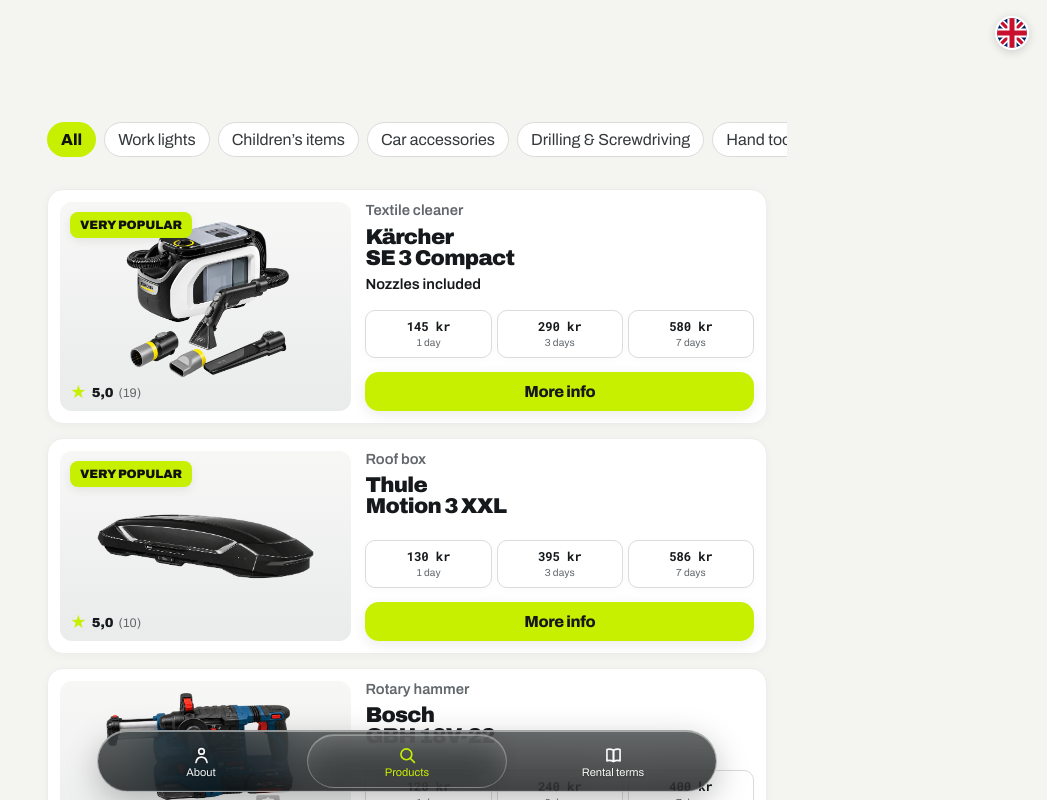
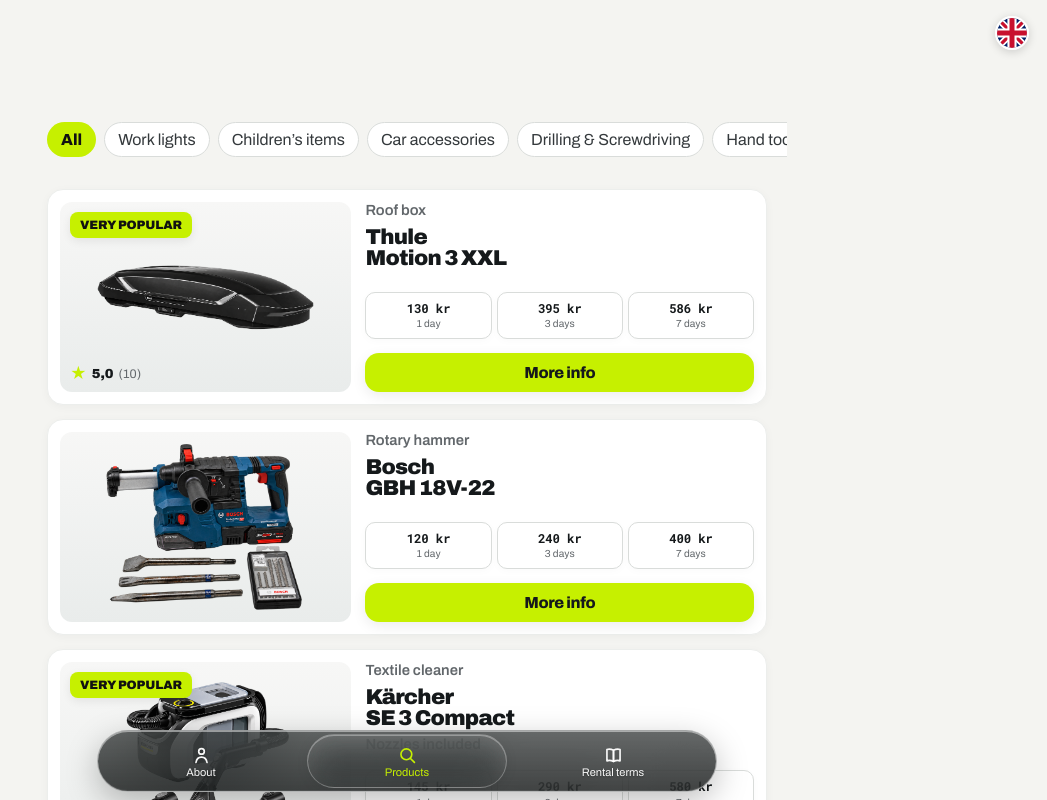
Before and after one commit to peralmkvist/hyrbart-webapp, a Next.js app in the folder hyrbart-webapp/: page /en/produkter in a window 1280 px wide. Shown: the top 800 px of the page, without its empty margins (233-1280 px from the left). Built offline with nearby package versions, Linux system fonts and the light colour scheme; no server answers.

Commit message:
Sort products by product type

```diff
--- a/hyrbart-webapp/app/[locale]/produkter/page.tsx
+++ b/hyrbart-webapp/app/[locale]/produkter/page.tsx
@@ -56,14 +56,9 @@ export default async function ProductsPage({
     ? products.filter((product) => product.category === selectedCategory)
     : products;
   const sortedProducts = [...filteredProducts].sort((a, b) => {
-    const aCategory = a.detailCategory
-      ? (en ? a.detailCategory.en : a.detailCategory.sv)
-      : (en ? (a.typeEn ?? a.type) : a.type);
-    const bCategory = b.detailCategory
-      ? (en ? b.detailCategory.en : b.detailCategory.sv)
-      : (en ? (b.typeEn ?? b.type) : b.type);
-
-    return aCategory.localeCompare(bCategory, en ? 'en' : 'sv', { sensitivity: 'base' });
+    const aType = en ? (a.typeEn ?? a.type) : a.type;
+    const bType = en ? (b.typeEn ?? b.type) : b.type;
+    return aType.localeCompare(bType, en ? 'en' : 'sv', { sensitivity: 'base' });
   });
 
   return (
```
